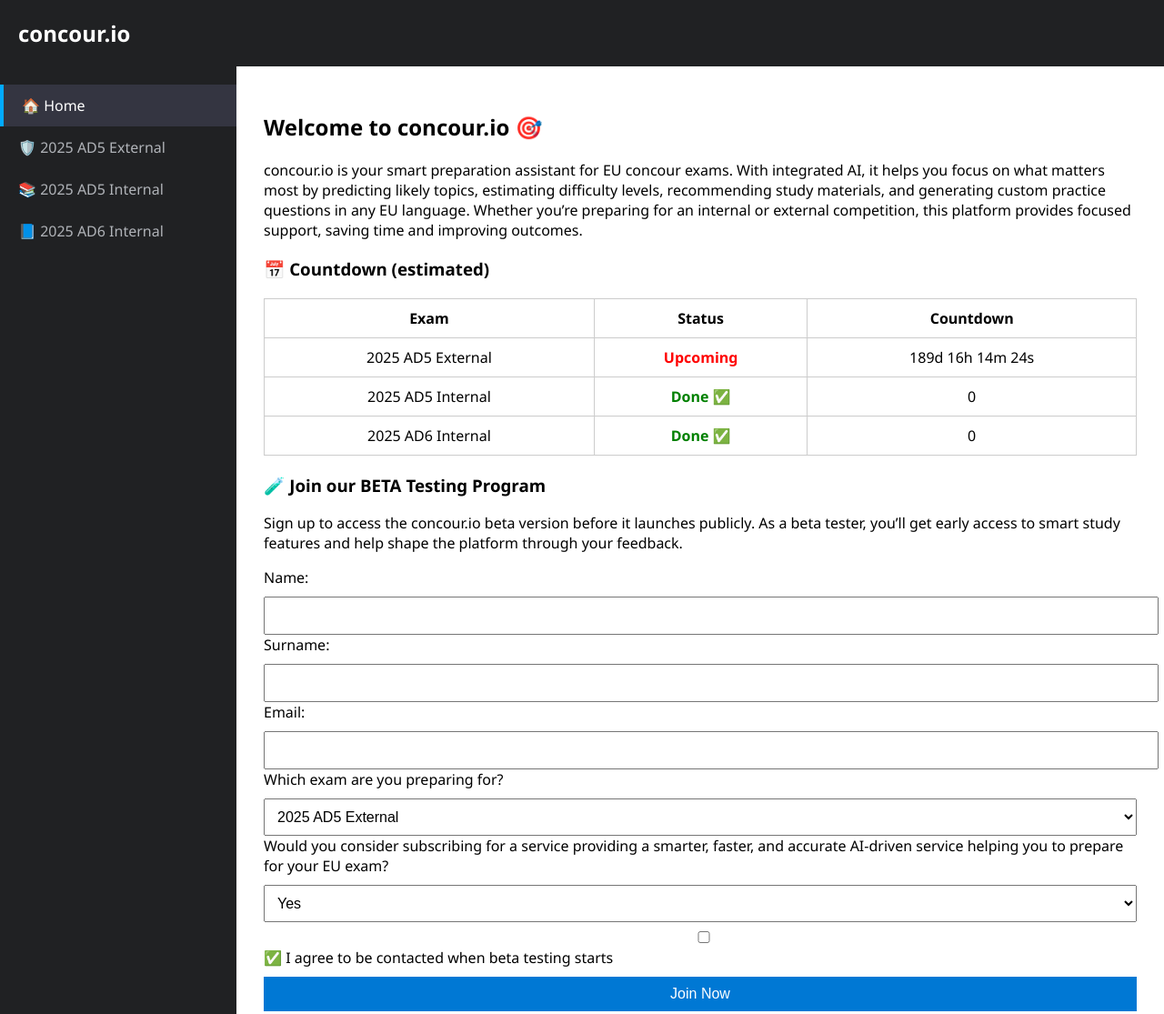
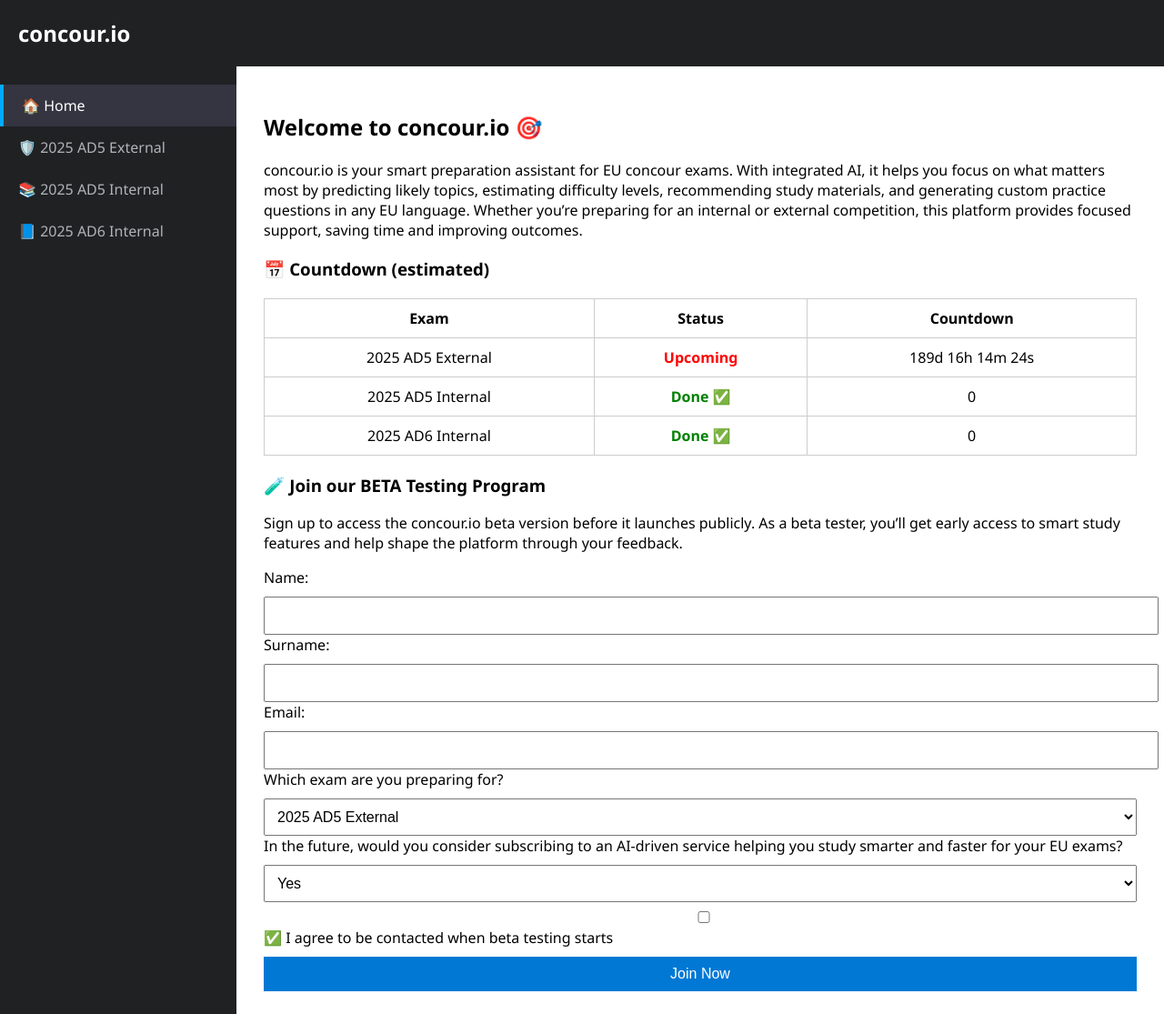
Before and after one commit to TechChez/ConcourAssist, a plain HTML site: page index.html in a window 1280 px wide. Shown: the top 1115 px of the page at 91% size. Drawn offline with nearby package versions, Linux system fonts and the light colour scheme.

Commit message:
Update index.html

```diff
--- a/index.html
+++ b/index.html
@@ -234,7 +234,7 @@
         <option>None</option>
       </select>
 
-      <label>Would you consider subscribing for a service providing a smarter, faster, and accurate AI-driven service helping you to prepare for your EU exam?</label>
+      <label>In the future, would you consider subscribing to an AI-driven service helping you study smarter and faster for your EU exams?</label>
       <select name="pay">
         <option>Yes</option>
         <option>Potentially</option>
```
